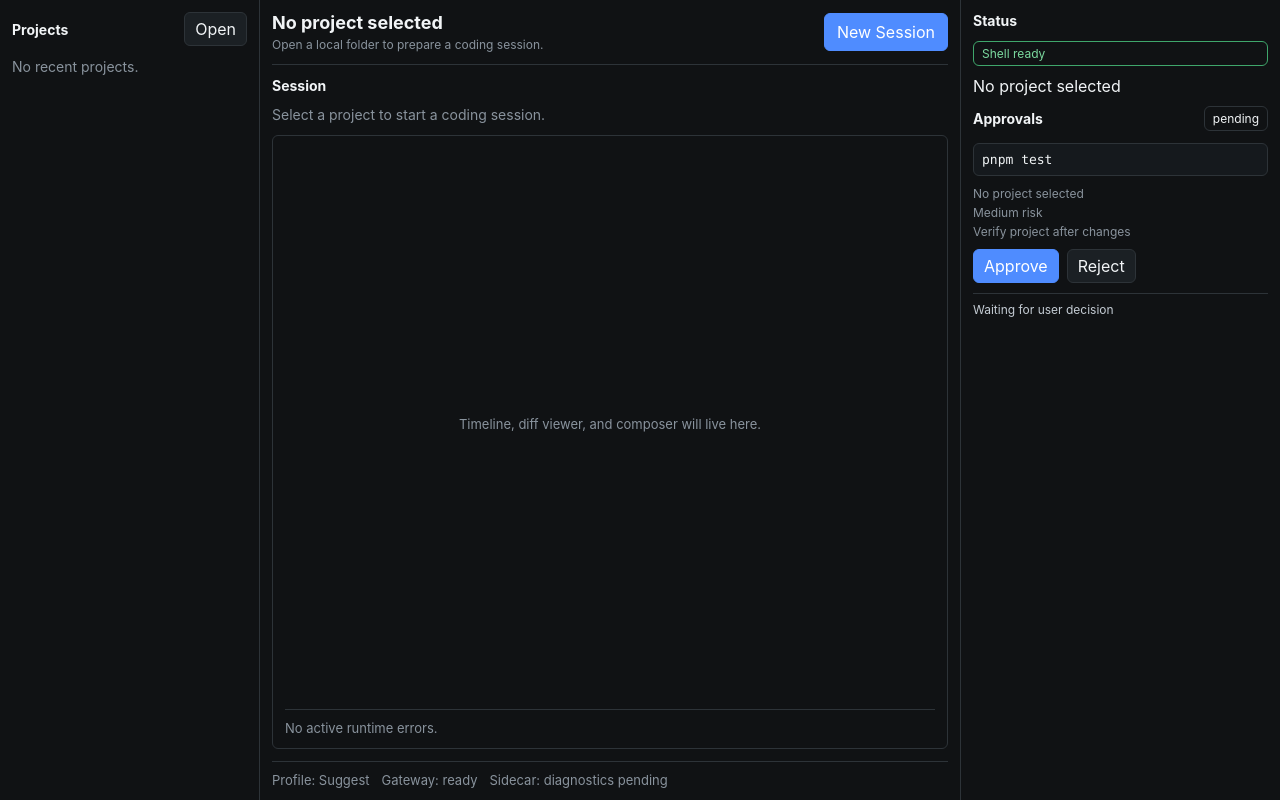
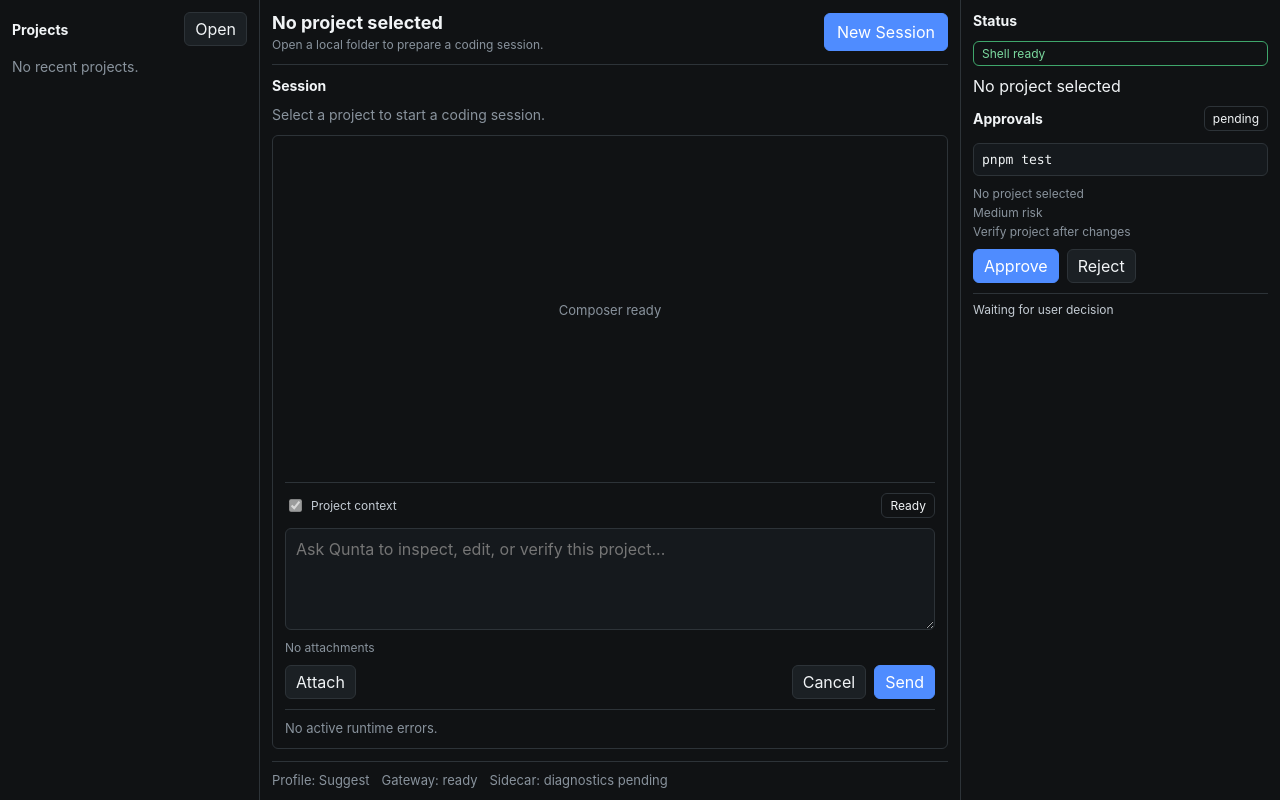
Before and after one commit to bestmaa/qunta, a React (Vite) app in the folder apps/desktop-ui/: page / in a window 1280 px wide. Built offline with nearby package versions, Linux system fonts and the light colour scheme.

Commit message:
Build chat composer

```diff
--- a/apps/desktop-ui/package.json
+++ b/apps/desktop-ui/package.json
@@ -7,6 +7,7 @@
   "scripts": {
     "build": "vite build",
     "dev": "vite --host 127.0.0.1 --port 1420",
+    "test": "node test/prompt-composer.test.mjs",
     "typecheck": "tsc -p tsconfig.json --noEmit"
   },
   "dependencies": {
--- a/apps/desktop-ui/src/App.tsx
+++ b/apps/desktop-ui/src/App.tsx
@@ -8,6 +8,7 @@ import {
   scanWorkspace,
   validateProjectPath
 } from "./desktop-commands.js";
+import { PromptComposer } from "./PromptComposer.js";
 
 const recentProjectsKey = "qunta.recentProjects";
 
@@ -21,6 +22,7 @@ export function App() {
   const [isPicking, setIsPicking] = useState(false);
   const [approvalState, setApprovalState] = useState<ApprovalState>("pending");
   const [approvalAudit, setApprovalAudit] = useState("Waiting for user decision");
+  const [composerStatus, setComposerStatus] = useState("Composer ready");
 
   useEffect(() => {
     setRecentProjects(readRecentProjects());
@@ -88,7 +90,12 @@ export function App() {
             )}
           </Panel>
           <div className="session-surface">
-            <div className="session-placeholder">Timeline, diff viewer, and composer will live here.</div>
+            <div className="session-placeholder">{composerStatus}</div>
+            <PromptComposer
+              disabled={!activeProject}
+              onCancel={() => setComposerStatus("Session cancelled")}
+              onSubmit={(prompt) => setComposerStatus(`Queued: ${prompt}`)}
+            />
             <div className="error-strip">No active runtime errors.</div>
           </div>
           <footer className="status-bar">
--- /dev/null
+++ b/apps/desktop-ui/src/PromptComposer.tsx
@@ -0,0 +1,104 @@
+import { Button, StatusBadge } from "@qunta/ui";
+import { useState, type KeyboardEvent } from "react";
+
+export interface PromptComposerProps {
+  readonly disabled?: boolean;
+  readonly isRunning?: boolean;
+  readonly onCancel?: () => void;
+  readonly onSubmit?: (prompt: string, includeProjectContext: boolean) => void;
+}
+
+export function canSubmitPrompt(prompt: string, disabled = false, isRunning = false) {
+  return prompt.trim().length > 0 && !disabled && !isRunning;
+}
+
+export function PromptComposer({
+  disabled = false,
+  isRunning = false,
+  onCancel,
+  onSubmit
+}: PromptComposerProps) {
+  const [prompt, setPrompt] = useState("");
+  const [includeProjectContext, setIncludeProjectContext] = useState(true);
+  const [attachments, setAttachments] = useState<readonly string[]>([]);
+  const canSend = canSubmitPrompt(prompt, disabled, isRunning);
+
+  function submit() {
+    if (!canSend) {
+      return;
+    }
+
+    onSubmit?.(prompt.trim(), includeProjectContext);
+    setPrompt("");
+  }
+
+  function handleKeyDown(event: KeyboardEvent<HTMLTextAreaElement>) {
+    if ((event.metaKey || event.ctrlKey) && event.key === "Enter") {
+      event.preventDefault();
+      submit();
+    }
+  }
+
+  function addAttachment() {
+    if (!attachments.includes("workspace-summary.md")) {
+      setAttachments([...attachments, "workspace-summary.md"]);
+    }
+  }
+
+  return (
+    <div className="composer">
+      <div className="composer-topline">
+        <label className="composer-toggle">
+          <input
+            checked={includeProjectContext}
+            disabled={disabled || isRunning}
+            onChange={(event) => setIncludeProjectContext(event.currentTarget.checked)}
+            type="checkbox"
+          />
+          <span>Project context</span>
+        </label>
+        <StatusBadge tone={isRunning ? "warning" : "neutral"}>
+          {isRunning ? "Running" : "Ready"}
+        </StatusBadge>
+      </div>
+      <textarea
+        className="composer-input"
+        disabled={disabled || isRunning}
+        onChange={(event) => setPrompt(event.currentTarget.value)}
+        onKeyDown={handleKeyDown}
+        placeholder="Ask Qunta to inspect, edit, or verify this project..."
+        rows={4}
+        value={prompt}
+      />
+      <div className="attachment-row">
+        {attachments.length === 0 ? (
+          <span>No attachments</span>
+        ) : (
+          attachments.map((attachment) => (
+            <button
+              className="attachment-chip"
+              key={attachment}
+              onClick={() => setAttachments(attachments.filter((item) => item !== attachment))}
+              type="button"
+            >
+              {attachment}
+            </button>
+          ))
+        )}
+      </div>
+      <div className="composer-actions">
+        <Button disabled={disabled || isRunning} onClick={addAttachment} size="sm">
+          Attach
+        </Button>
+        <div className="composer-submit">
+          <Button disabled={!isRunning} onClick={onCancel} size="sm" tone="danger">
+            Cancel
+          </Button>
+          <Button disabled={!canSend} onClick={submit} size="sm" tone="primary">
+            Send
+          </Button>
+        </div>
+      </div>
+    </div>
+  );
+}
--- a/apps/desktop-ui/src/styles.css
+++ b/apps/desktop-ui/src/styles.css
@@ -190,7 +190,7 @@ button {
   border-radius: 6px;
   display: grid;
   gap: 10px;
-  grid-template-rows: 1fr auto;
+  grid-template-rows: 1fr auto auto;
   min-height: 280px;
   padding: 12px;
 }
@@ -263,3 +263,55 @@ button {
   font-size: 12px;
   padding-top: 8px;
 }
+
+.composer {
+  border-top: 1px solid #2d3338;
+  display: grid;
+  gap: 10px;
+  padding-top: 10px;
+}
+
+.composer-topline,
+.composer-actions,
+.composer-submit {
+  align-items: center;
+  display: flex;
+  gap: 8px;
+  justify-content: space-between;
+}
+
+.composer-toggle {
+  align-items: center;
+  color: #c4ccd4;
+  display: inline-flex;
+  font-size: 12px;
+  gap: 6px;
+}
+
+.composer-input {
+  background: #15191d;
+  border: 1px solid #2d3338;
+  border-radius: 6px;
+  color: #f1f4f6;
+  font: inherit;
+  min-height: 92px;
+  padding: 10px;
+  resize: vertical;
+}
+
+.attachment-row {
+  color: #89939d;
+  display: flex;
+  flex-wrap: wrap;
+  font-size: 12px;
+  gap: 8px;
+}
+
+.attachment-chip {
+  background: #1b2024;
+  border: 1px solid #2d3338;
+  border-radius: 6px;
+  color: #f1f4f6;
+  cursor: pointer;
+  padding: 4px 8px;
+}
--- a/package.json
+++ b/package.json
@@ -8,7 +8,7 @@
   "scripts": {
     "lint": "node tools/check-file-limits.mjs && node tools/check-markdown.mjs",
     "typecheck": "node tools/check-workspace-layout.mjs && corepack pnpm --filter @qunta/shared-types typecheck && corepack pnpm --filter @qunta/ui typecheck && corepack pnpm --filter @qunta/desktop typecheck && corepack pnpm --filter @qunta/desktop-ui typecheck && corepack pnpm --filter @qunta/api typecheck && corepack pnpm --filter @qunta/llm-gateway typecheck",
-    "test": "node tools/check-task-queue.mjs && corepack pnpm --filter @qunta/ui test && corepack pnpm --filter @qunta/api test && corepack pnpm --filter @qunta/llm-gateway test",
+    "test": "node tools/check-task-queue.mjs && corepack pnpm --filter @qunta/ui test && corepack pnpm --filter @qunta/desktop-ui test && corepack pnpm --filter @qunta/api test && corepack pnpm --filter @qunta/llm-gateway test",
     "check": "corepack pnpm lint && corepack pnpm typecheck && corepack pnpm test"
   },
   "engines": {
```
Also changed, not shown: 2 other files (tests, documents, lock files or other folders).
